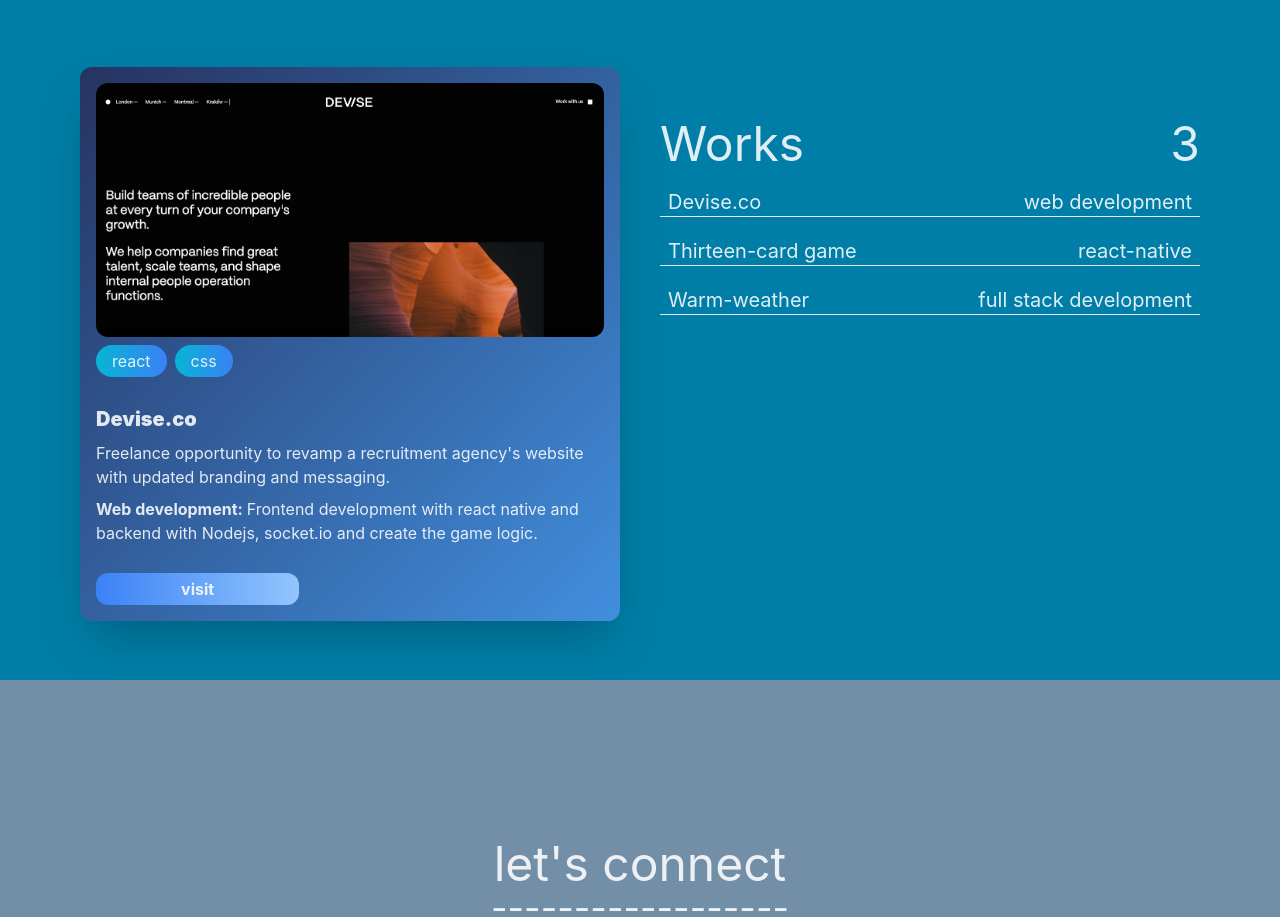
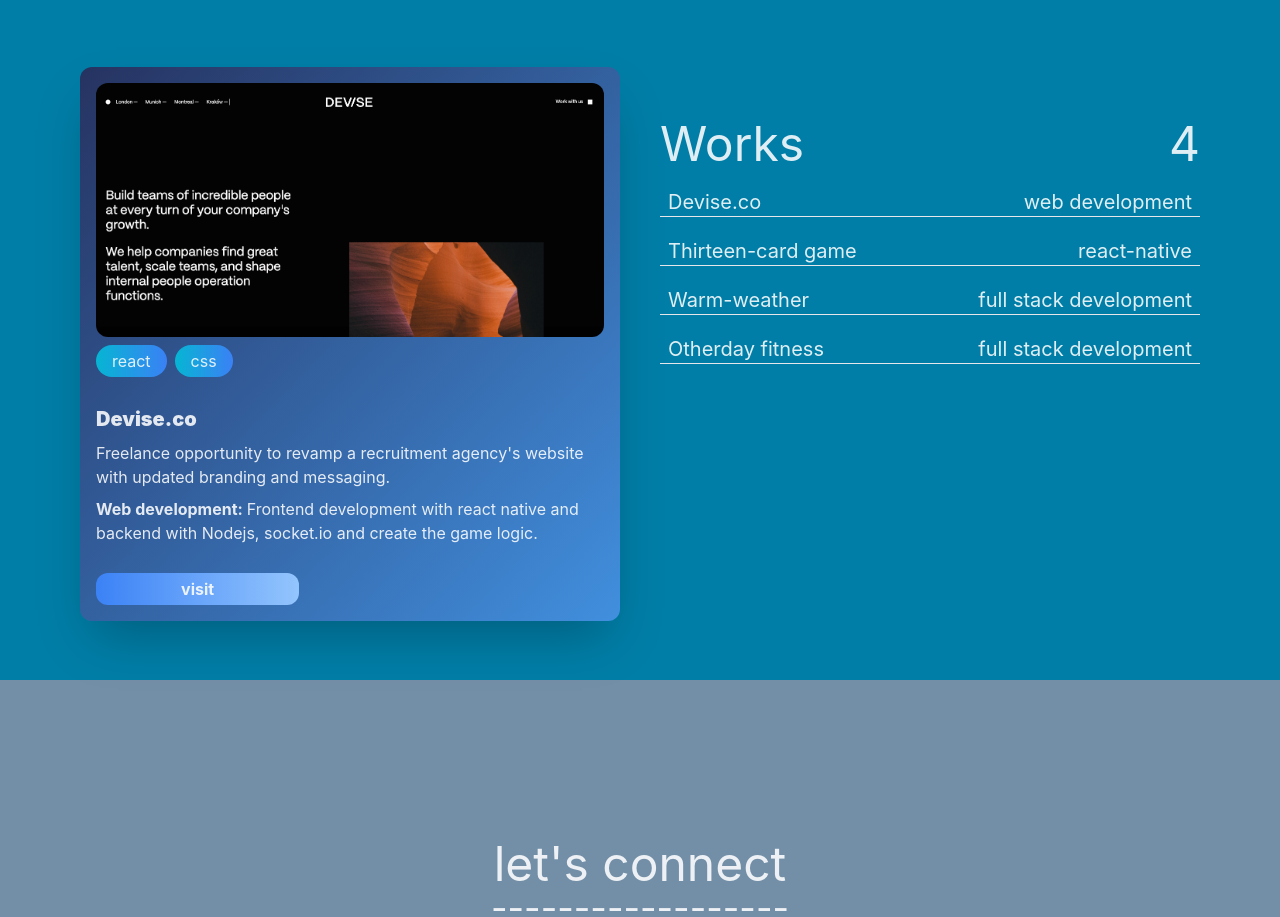
Before and after one commit to huan00/portfolio_oct_2023, a React (Vite) app: page / in a window 1280 px wide. Shown: the part 1720-2637 px from the top of the page. Built offline with nearby package versions, Linux system fonts and the light colour scheme.

Commit message:
add project otherday fitness

```diff
--- a/src/constants/Projects.ts
+++ b/src/constants/Projects.ts
@@ -1,6 +1,7 @@
 import warmWeatherImage from '../assets/projectImage/warmWeather.png'
 import deviseImage from '../assets/projectImage/letsDevise.png'
 import thirteenImage from '../assets/projectImage/thirteen.png'
+import otherdayImage from '../assets/projectImage/otherday.png'
 
 export const PROJECTS = [
   {
@@ -51,5 +52,17 @@
     development:
       'React typescript with Tailwind for frontend development. Backend developed with django-rest framework along with OpenAI for data generation.',
     website: 'https://warm-weather.netlify.app'
+  },
+  {
+    title: 'Otherday fitness',
+    work: 'full stack development',
+    imgUrl: otherdayImage,
+    tech: ['react-native-typescript', 'open-ai', 'django-rest framework'],
+    description:
+      'Unleash your fitness potential with our AI-powered workout generator. Experience the convenience of having a fitness expert at your fingertips, anytime, anywhere.',
+    devType: 'Full stack development: ',
+    development:
+      'React-native typescript and style. Backend developed with django-rest framework along with OpenAI for data generation. \n Take a test run with: \n Username: demo@demo.com \n Password: demo',
+    website: 'https://otherday.netlify.app/'
   }
 ]
```
Also changed, not shown: src/assets/projectImage/otherday.png (added).
